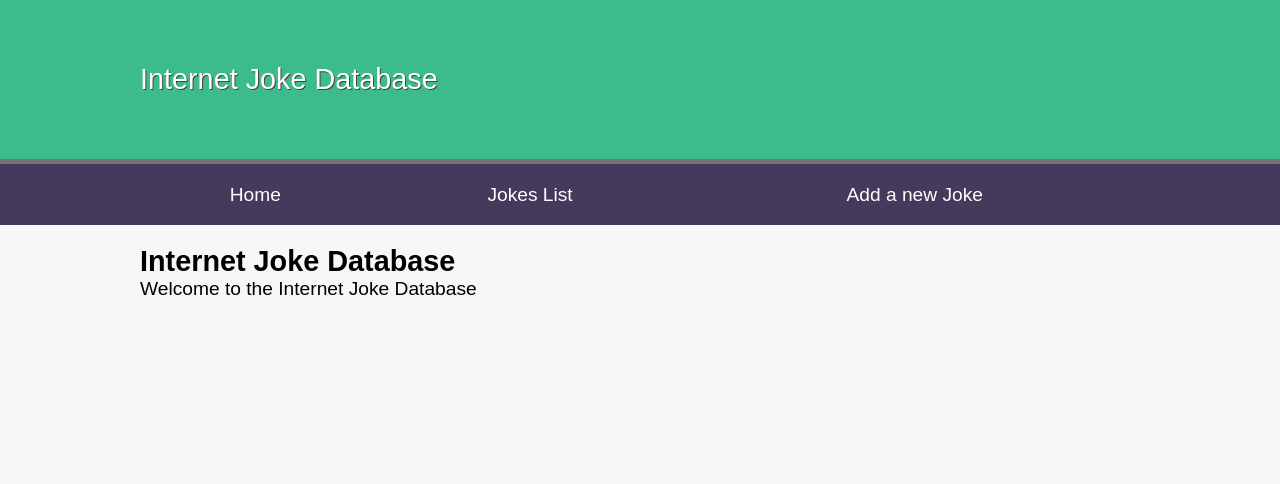
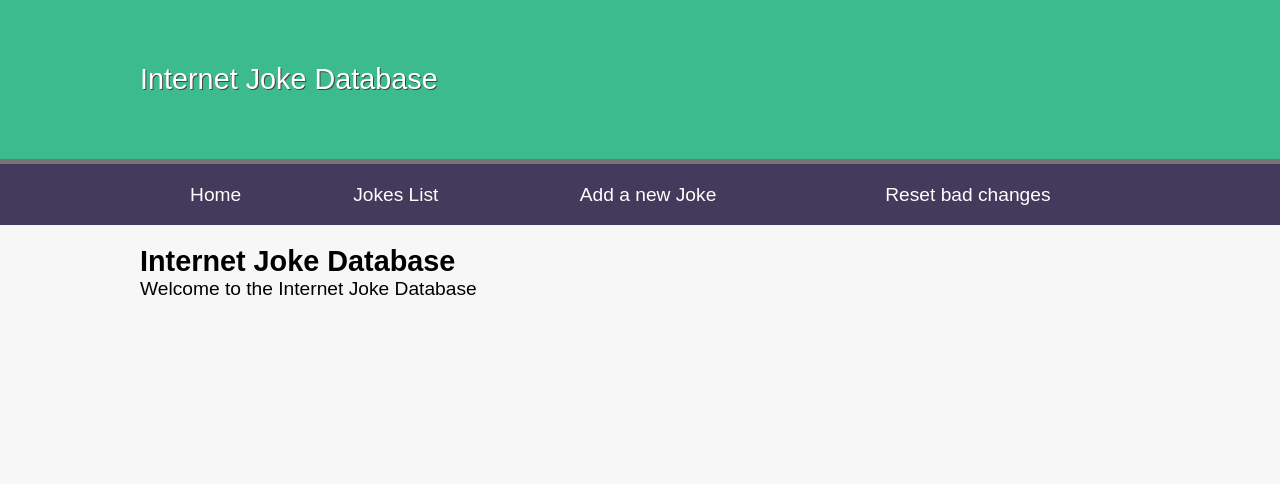
Before and after one commit to GhenadieGandrabur/Project, a PHP site: page / in a window 1280 px wide. Shown: the top 484 px of the page. Run offline with PHP 8.4, Linux system fonts and the light colour scheme.

Commit message:
bad changes

```diff
--- a/templates/layout.html.php
+++ b/templates/layout.html.php
@@ -16,6 +16,7 @@
       <li><a href="/">Home</a></li>
       <li><a href="/joke/list">Jokes List</a></li>
       <li><a href="/joke/edit">Add a new Joke</a></li>
+      <li><a href="/">Reset bad changes</a></li>
     </ul>
   </nav>
 
```
